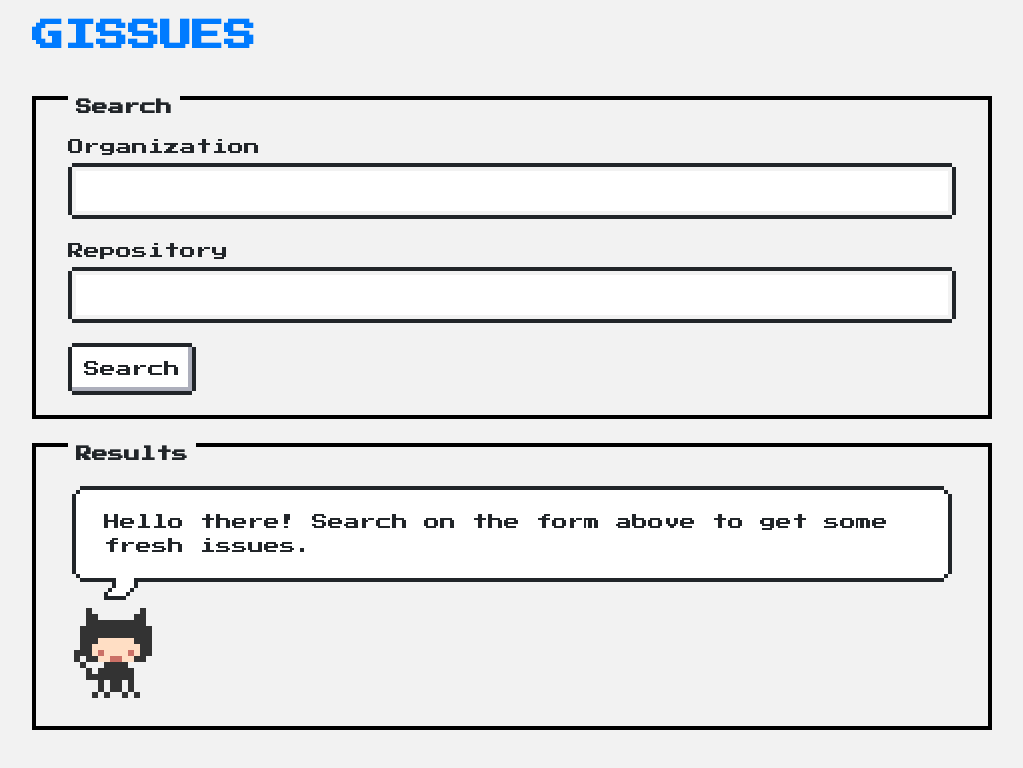
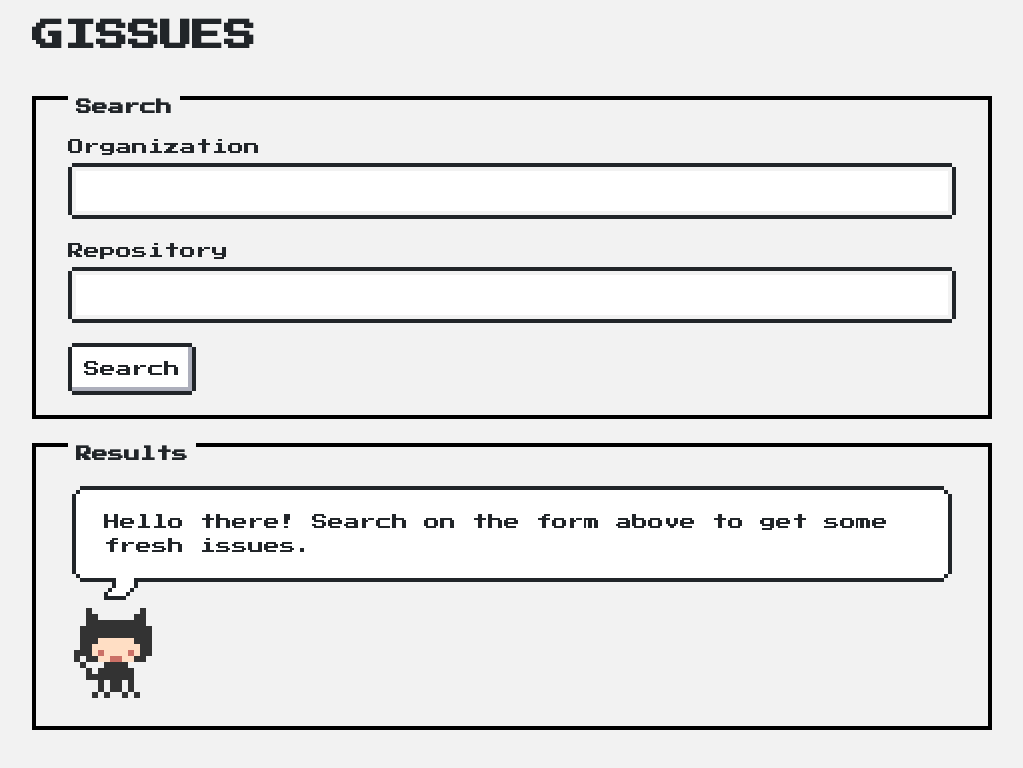
Before and after one commit to leandrooriente/gissues, a React (Create React App) app: page / in a window 1280 px wide. Shown: the top 768 px of the page, without its empty margins (128-1151 px from the left). Built offline with nearby package versions, Linux system fonts and the light colour scheme; no server answers.

Commit message:
Remove weird style from header link

```diff
--- a/src/components/style.css
+++ b/src/components/style.css
@@ -10,6 +10,14 @@
 
 .page-title {
   margin: 12px 0 36px;
+}
+
+.page-title a {
+  color: #212529;
+}
+
+.page-title a:hover {
+  text-decoration: none;
 }
 
 .title {
```
